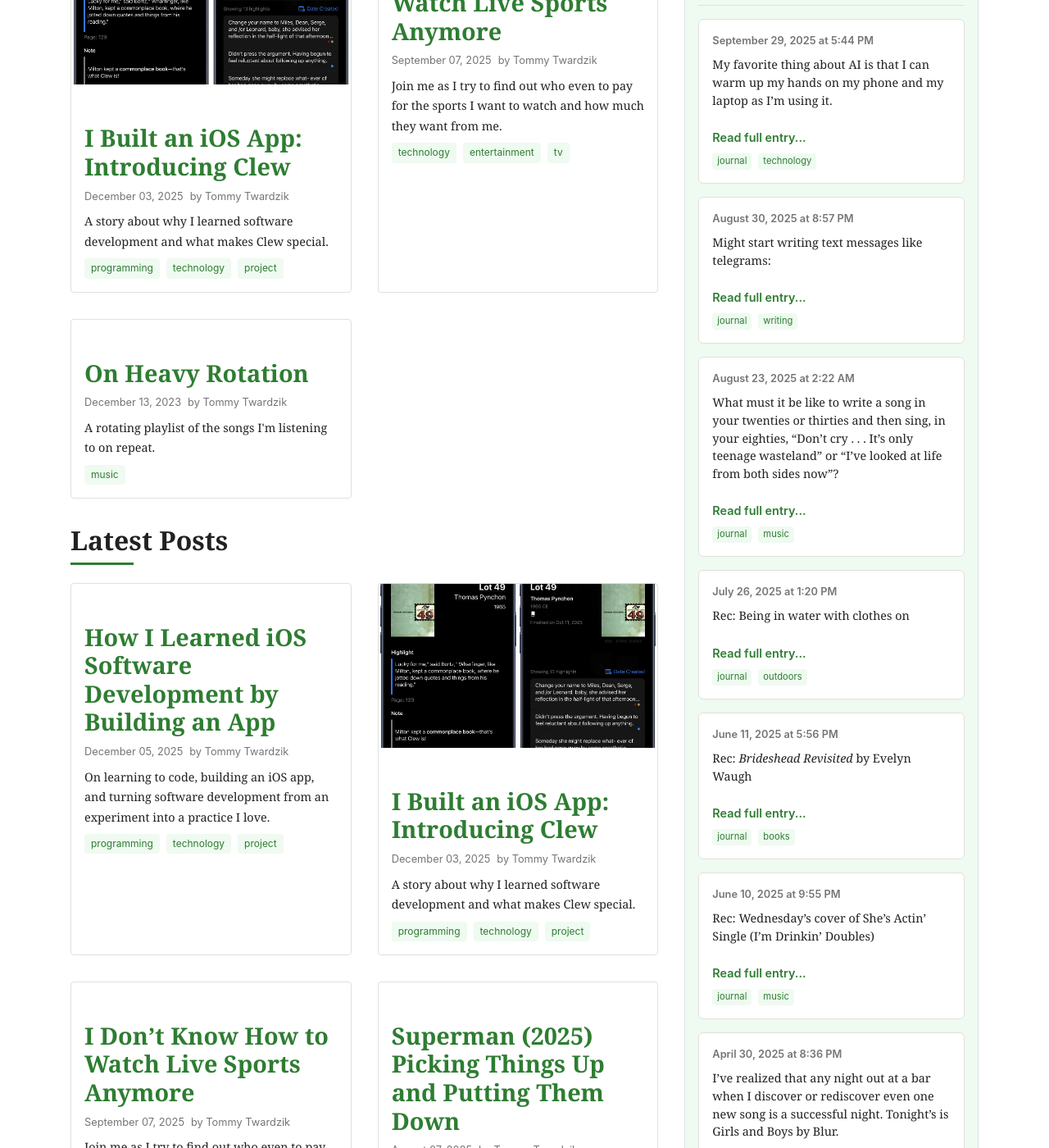
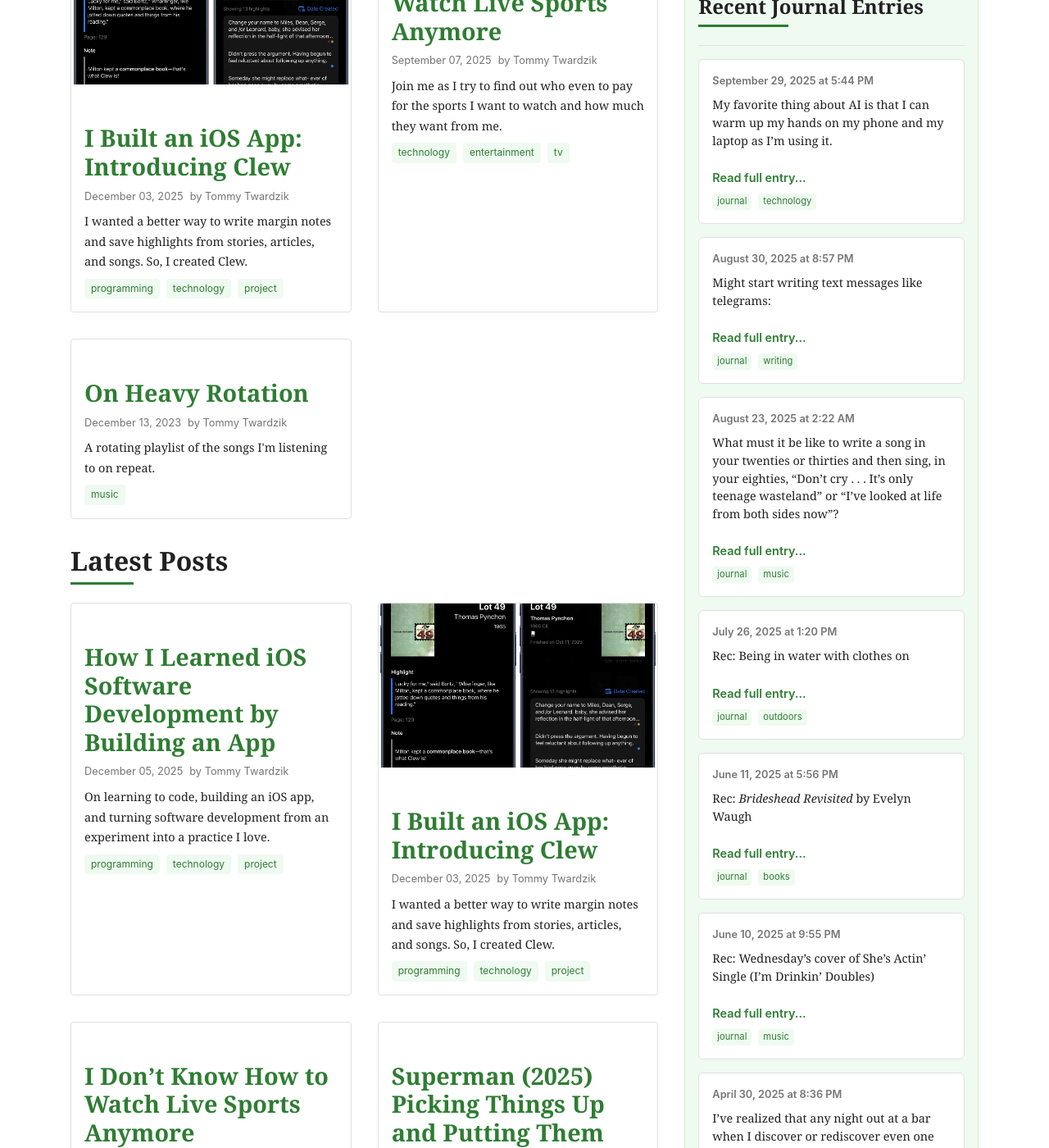
Before and after one commit to ttwardz/bum-notes-blog, a Jekyll site: the page built from index.markdown, in a window 1280 px wide and 1400 px high, scrolled down 311 px. Shown: the whole window at 82% size. Built offline with Jekyll 4.4.1, drawn with Linux system fonts in a browser that asks for light colours.

Commit message:
edited clew post description

```diff
--- a/_posts/2025-12-03-clew-i-built-an-iOS-app.md
+++ b/_posts/2025-12-03-clew-i-built-an-iOS-app.md
@@ -2,7 +2,7 @@
 layout: post
 date: 2025-12-03 19:10
 title: I Built an iOS App&#58; Introducing Clew
-description: A story about why I learned software development and what makes Clew special.
+description: I wanted a better way to write margin notes and save highlights from stories, articles, and songs. So, I created Clew.
 author: Tommy Twardzik
 pinned: true
 tags: [programming, technology, project]
```
